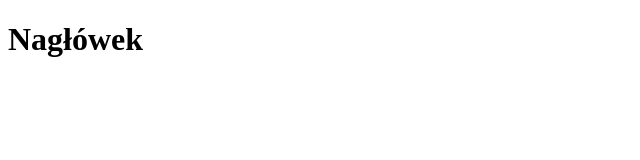
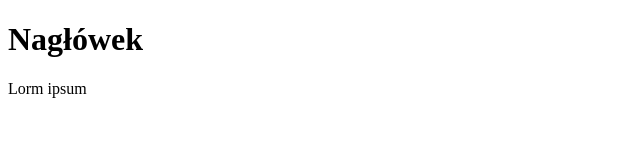
Before and after one commit to arekl133/baranskiedycja3, a plain HTML site: page index.html in a window 1280 px wide. Shown: the full height of the page, 0-640 px from the left. Drawn offline with Linux system fonts and the light colour scheme.

Commit message:
Master add

```diff
--- a/index.html
+++ b/index.html
@@ -10,6 +10,7 @@
 
 <body>
     <h1>Nagłówek</h1>
+    <p>Lorm ipsum </p>
 </body>
 
 </html>
```
